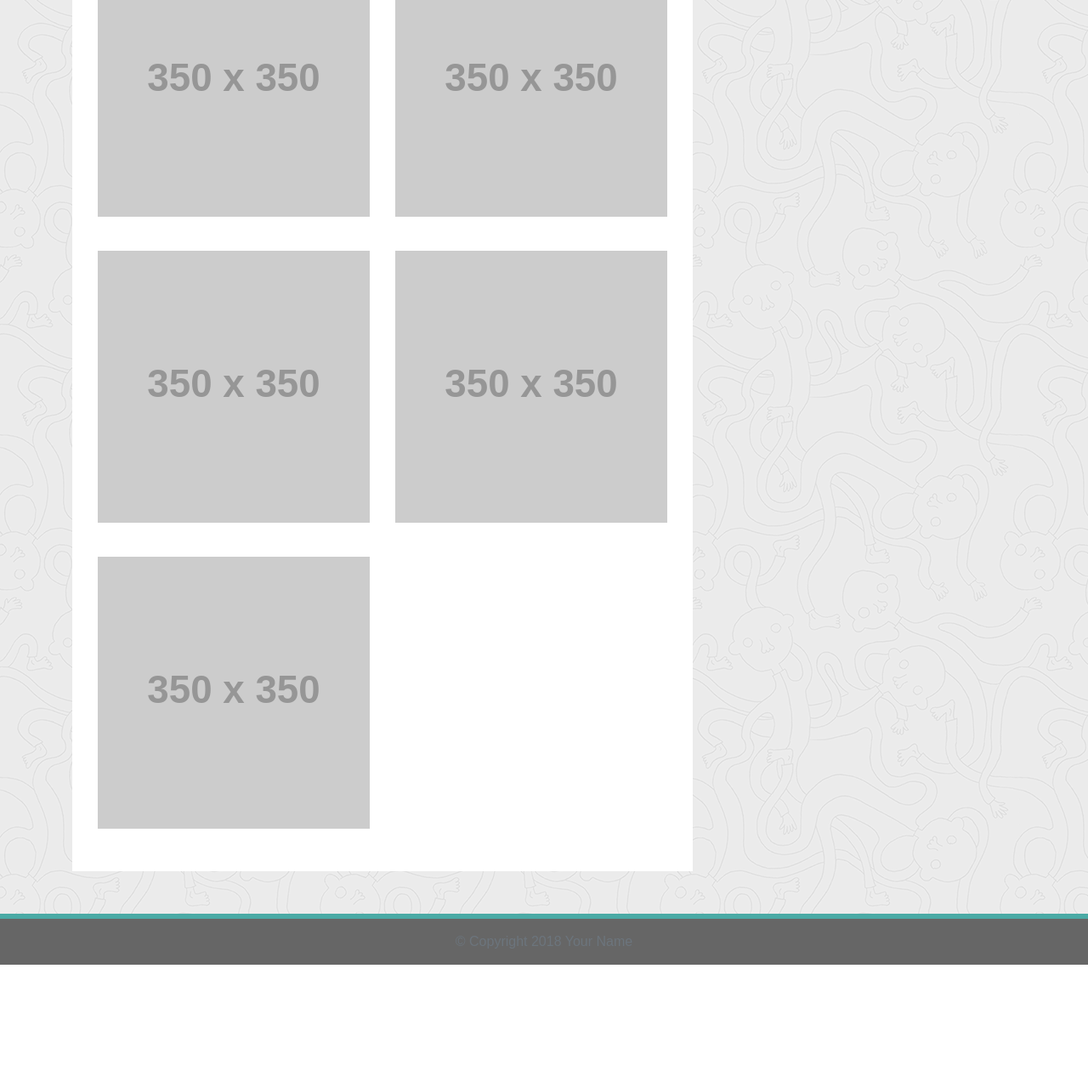
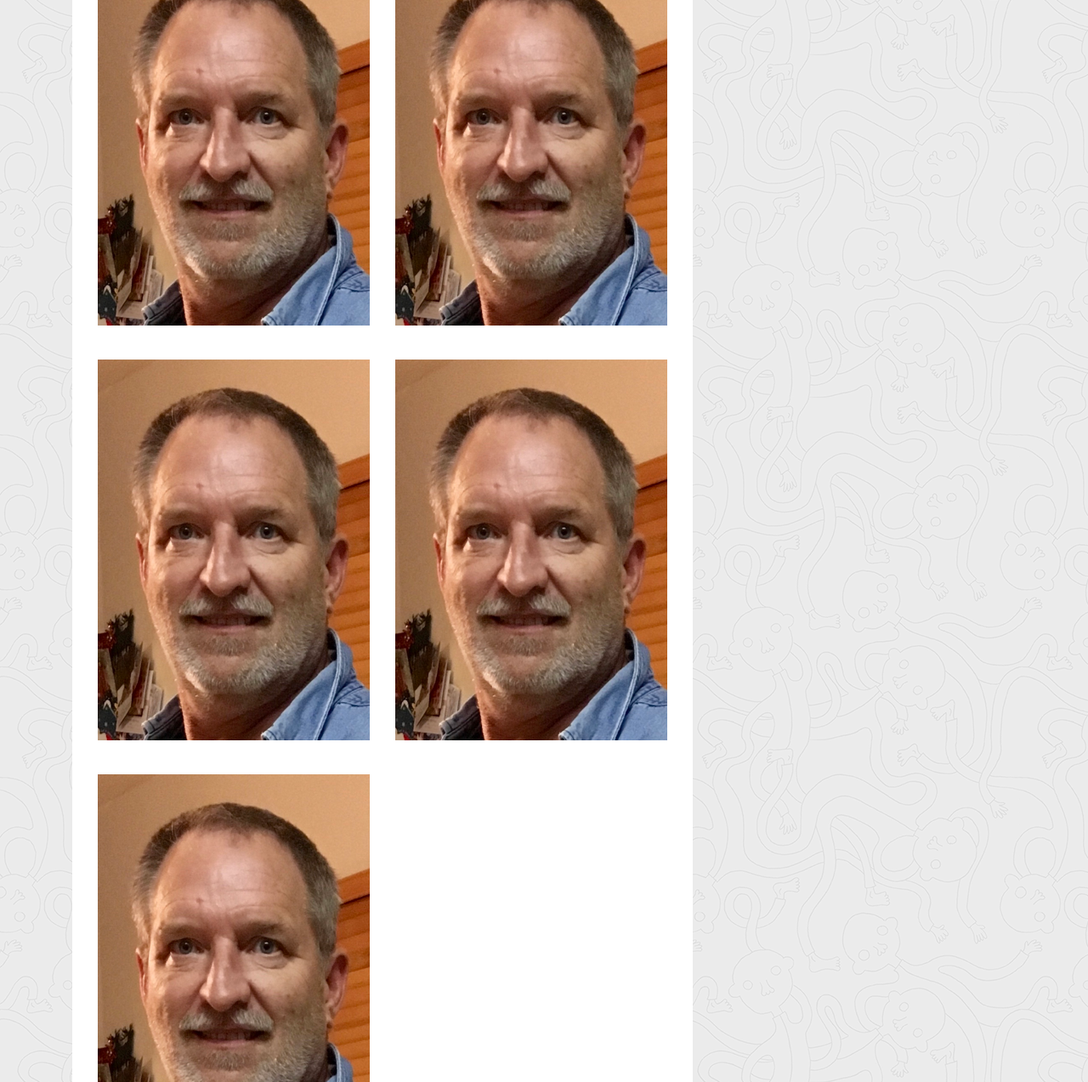
Before and after one commit to schmedly9/Bootstrap-Portfolio, a plain HTML site: page portfolio.html in a window 1280 px wide. Shown: the part 338-1611 px from the top of the page at 85% size. Before the commit the page ends 1473 px from the top, so only its background shows below. Drawn offline with nearby package versions, Linux system fonts and the light colour scheme; placeholder pictures from the web are drawn by us.

Commit message:
makin purdy

```diff
--- a/assets/css/styles.css
+++ b/assets/css/styles.css
@@ -138,6 +138,7 @@ main {
 #about-image {
   /* Positioning */
   float: left;
+  size: 310px,310px;
 
   /* Box-model */
   width: 200px;
@@ -148,6 +149,7 @@ main {
 
 /* PORTFOLIO PAGE */
 .port-image {
+  size: 280px, 280px;
   margin: 20px auto;
 }
 /* END PORTFOLIO PAGE */
--- a/portfolio.html
+++ b/portfolio.html
@@ -58,23 +58,23 @@
           <hr />
           <div class="row">
             <div class="col-sm-6 col-md-12 col-lg-6">
-              <img class="img-fluid port-image" src="https://via.placeholder.com/350x350" alt="">
+              <img class="img-fluid port-image" src="assets/imgs/IMG_1166.jpg" alt="">
             </div>
             <div class="col-sm-6 col-md-12 col-lg-6">
-              <img class="img-fluid port-image" src="https://via.placeholder.com/350x350" alt="">
+              <img class="img-fluid port-image" src="assets/imgs/IMG_1166.jpg" alt="">
             </div>
           </div>
           <div class="row">
             <div class="col-sm-6 col-md-12 col-lg-6">
-              <img class="img-fluid port-image" src="https://via.placeholder.com/350x350" alt="">
+              <img class="img-fluid port-image" src="assets/imgs/IMG_1166.jpg"alt="">
             </div>
             <div class="col-sm-6 col-md-12 col-lg-6">
-              <img class="img-fluid port-image" src="https://via.placeholder.com/350x350" alt="">
+              <img class="img-fluid port-image" src="assets/imgs/IMG_1166.jpg"alt="">
             </div>
           </div>
           <div class="row">
             <div class="col-sm-6 col-md-12 col-lg-6">
-              <img class="img-fluid port-image" src="https://via.placeholder.com/350x350" alt="">
+              <img class="img-fluid port-image" src="assets/imgs/IMG_1166.jpg" alt="">
             </div>
           </div>
         </article>
```
